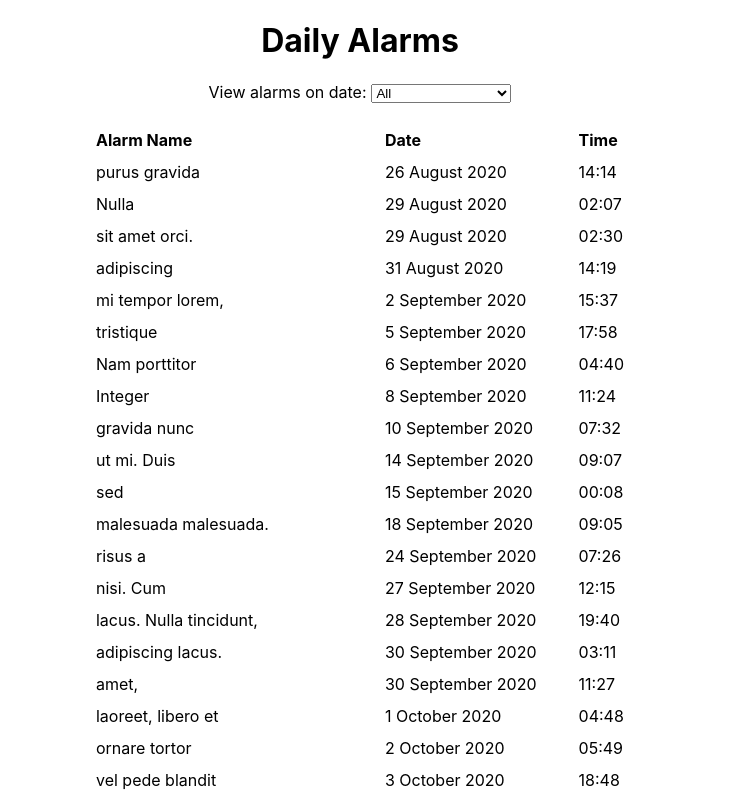
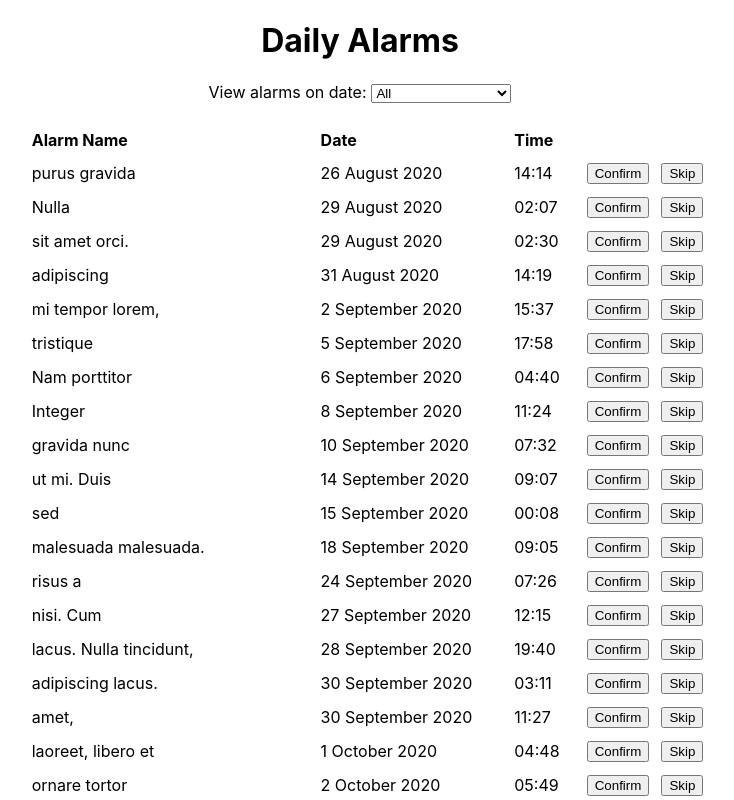
Before and after one commit to Healthera/react-test, a React (Create React App) app: page / in a window 1280 px wide. Shown: the top 800 px of the page, without its empty margins (280-1014 px from the left). Built offline with nearby package versions, Linux system fonts and the light colour scheme.

Commit message:
Add buttons and refactored the structure of alarms to be a map instead of array

```diff
--- a/src/components/App.js
+++ b/src/components/App.js
@@ -24,32 +24,35 @@ function splitDate(time) {
   }
 };
 
-function AlarmItem({id, date, time, name, description, status, dateFilter}) {
-    return (
+function AlarmItem({id, date, time, name, description, status, dateFilter, confirmAlarm, skipAlarm}) {
+  return (
     <tr>
       <td>{name}</td>
       {dateFilter === "all" && <td>{date.fullDate}</td>}
       <td>{((time.hours < 10) ? '0' + time.hours : time.hours) + ':'
          + ((time.mins < 10) ? '0' + time.mins : time.mins)}</td>
+      <td className="button"><button onClick={() => confirmAlarm(id)}>Confirm</button></td>
+      <td className="button"><button onClick={() => skipAlarm(id)}>Skip</button></td>
     </tr>
   );
 };
 
 function Alarms() {
   const [alarms, setAlarm] = useState(
-    alarmsData.map((alarm) => {
-      return {
+    alarmsData.reduce((map, alarm) => {
+      map[alarm._id] = {
         id: alarm._id,
         time: splitTime(alarm.alarm_time),
         date: splitDate(alarm.alarm_time),
         name: alarm.name,
         description: alarm.description,
         status: alarm.status,
-      }
-    })
+      };
+      return map;
+    }, {})
   );
   const [dates, setDates] = useState(() => {
-    let sortedUniqueDates = alarms.map((alarm) => alarm.date);
+    let sortedUniqueDates = Object.values(alarms).map((alarm) => alarm.date);
     sortedUniqueDates = sortedUniqueDates.reduce((unique, o) => {
       if (!unique.some(obj => obj.fullDate === o.fullDate)) {
         unique.push(o);
@@ -70,6 +73,14 @@ function Alarms() {
 
   const [dateFilter, setDateFilter] = useState("all");
 
+  function confirmAlarm (id) {
+    console.log(id);
+  }
+
+  function skipAlarm (id) {
+    console.log(id);
+  }
+
   return (
     <>
       <div>
@@ -79,7 +90,9 @@ function Alarms() {
         }}>
           <option value="all">All</option>
           {dates.map((date) =>
-            <option key={date.fullDate} value={date.fullDate}>{date.fullDate}</option>
+            <option key={date.fullDate} value={date.fullDate}>
+              {date.fullDate}
+            </option>
           )}
         </select>
       </div>
@@ -92,7 +105,7 @@ function Alarms() {
           </tr>
         </thead>
         <tbody>
-          {alarms.filter(alarm => alarm.date.fullDate === dateFilter || dateFilter === "all")
+          {Object.values(alarms).filter(alarm => alarm.date.fullDate === dateFilter || dateFilter === "all")
             .sort((a, b) => {
               if (a.date.year < b.date.year) return -1;
               if (a.date.year > b.date.year) return 1;
@@ -117,6 +130,8 @@ function Alarms() {
                          description={alarm.description}
                          status={alarm.status}
                          dateFilter={dateFilter}
+                         confirmAlarm={confirmAlarm}
+                         skipAlarm={skipAlarm}
                          />
             )}
         </tbody>
--- a/src/index.css
+++ b/src/index.css
@@ -25,3 +25,8 @@ table {
 th, td {
   padding: 5px 20px;
 }
+
+.button {
+  padding-left: 5px;
+  padding-right: 5px;
+}
```
